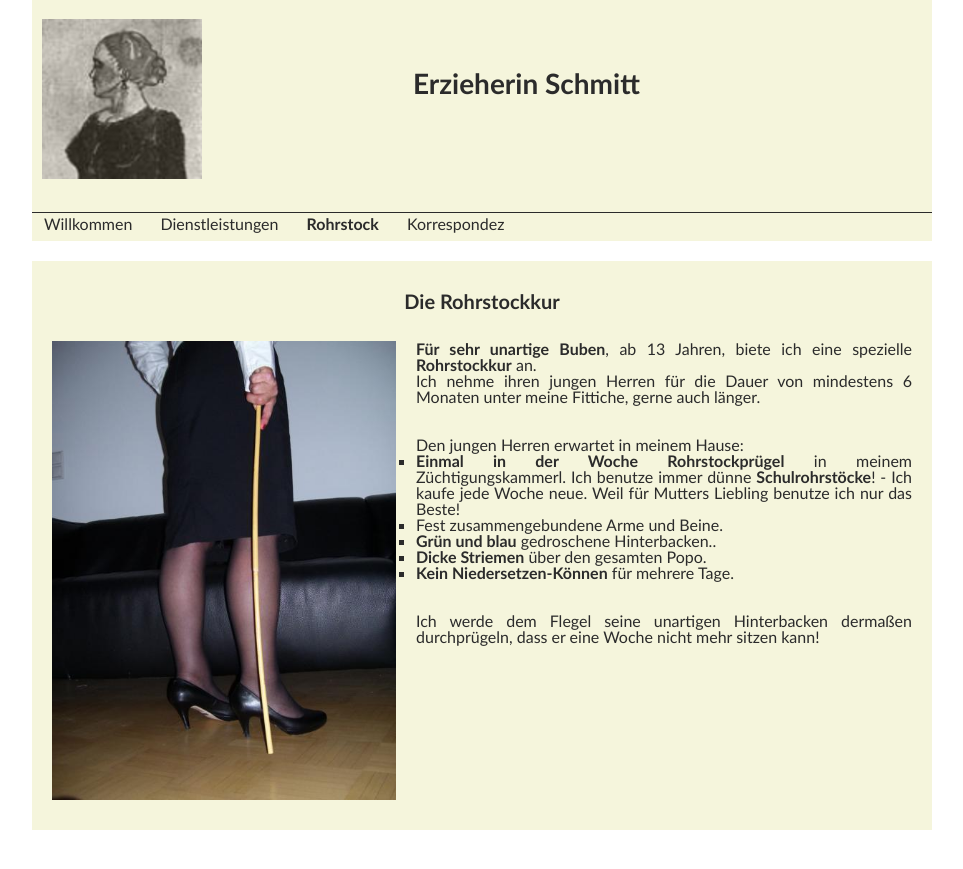
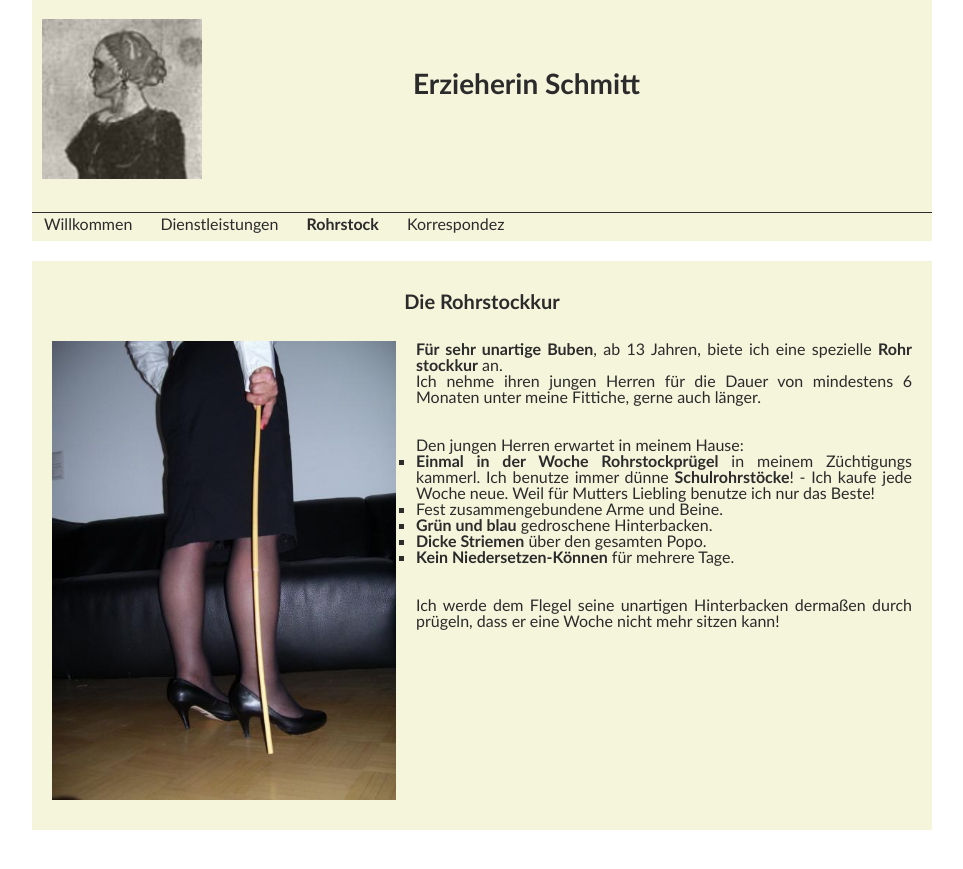
Before and after one commit to richardtraindl/tierarztpraxis-kaiserstrasse.at, a Jekyll site: the page built from xyz123/Schmitt/rohrstock.html, in a window 1280 px wide. Shown: the top 869 px of the page, without its empty margins (158-1121 px from the left). Built offline with Jekyll 4.4.1, drawn with Linux system fonts in a browser that asks for light colours.

Commit message:
customize

```diff
--- a/xyz123/Schmitt/rohrstock.html
+++ b/xyz123/Schmitt/rohrstock.html
@@ -13,33 +13,33 @@ id: rohrstock
             <img src="/img2/schmitt1.jpg" alt="Frau Schmitt" style="float: left; width: 40%">
 
             <p>
-                <span class="fbold">Für sehr unartige Buben</span>, ab 13 Jahren, biete ich eine spezielle <span class="fbold">Rohrstockkur</span> an. <br>
-                Ich nehme ihren jungen Herren für die Dauer von mindestens 6 Monaten unter meine Fittiche, gerne auch länger.
+                <span class="fbold">Für sehr un<wbr>artige Buben</span>, ab 13 Jahren, biete ich eine spezielle <span class="fbold">Rohr<wbr>stock<wbr>kur</span> an. <br>
+                Ich nehme ihren jungen Herren für die Dauer von min<wbr>des<wbr>tens 6 Monaten unter meine Fit<wbr>tiche, gerne auch länger.
             </p>
 
             <figure>
                 <figcaption>Den jungen Herren erwartet in meinem Hause:</figcaption>
                 <ul>
                     <li>
-                        <span class="fbold">Einmal in der Woche Rohrstockprügel</span>
-                        in meinem Züchtigungskammerl. Ich benutze immer dünne <span class="fbold">Schulrohrstöcke</span>!
-                         - Ich kaufe jede Woche neue. Weil für Mutters Liebling benutze ich nur das Beste!
+                        <span class="fbold">Ein<wbr>mal in der Woche Rohr<wbr>stock<wbr>prügel</span>
+                        in meinem Züch<wbr>tigungs<wbr>kammerl. Ich benutze immer dünne <span class="fbold">Schul<wbr>rohr<wbr>stöcke</span>!
+                         - Ich kaufe jede Woche neue. Weil für Mutters Lieb<wbr>ling benutze ich nur das Beste!
                     </li>
                     <li>
-                        Fest zusammengebundene Arme und Beine.
+                        Fest zu<wbr>sammen<wbr>ge<wbr>bundene Arme und Beine.
                     </li>
                     <li>
-                        <span class="fbold">Grün und blau</span> gedroschene Hinterbacken..
+                        <span class="fbold">Grün und blau</span> ge<wbr>drosche<wbr>ne Hinter<wbr>backen.
                     </li>
                     <li>
                         <span class="fbold">Dicke Striemen</span> über den gesamten Popo.
                     </li>
                     <li>
-                        <span class="fbold">Kein Niedersetzen-Können</span> für mehrere Tage.
+                        <span class="fbold">Kein Nieder<wbr>setzen-<wbr>Können</span> für mehr<wbr>ere Tage.
                     </li>
                 </ul>
             </figure>
 
-            <p>Ich werde dem Flegel seine unartigen Hinterbacken dermaßen durchprügeln, dass er eine Woche nicht mehr sitzen kann!</p>
+            <p>Ich werde dem Flegel seine un<wbr>artigen Hinter<wbr>backen der<wbr>maßen durch<wbr>prügeln, dass er eine Woche nicht mehr sitzen kann!</p>
         </div>
     </article>
```
